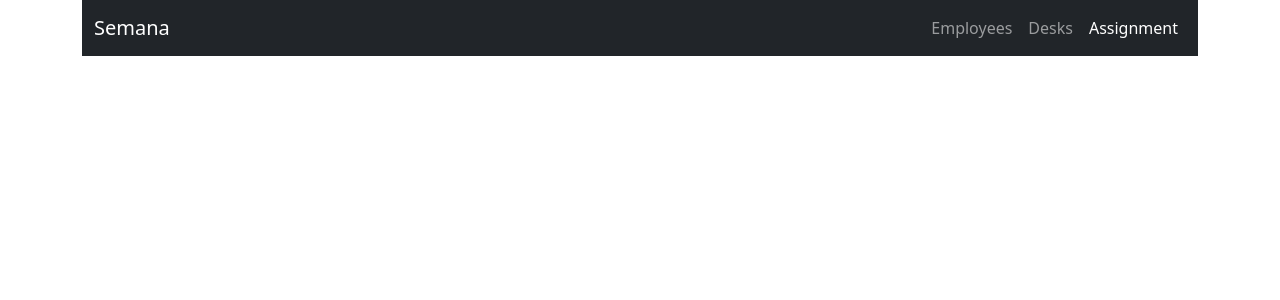
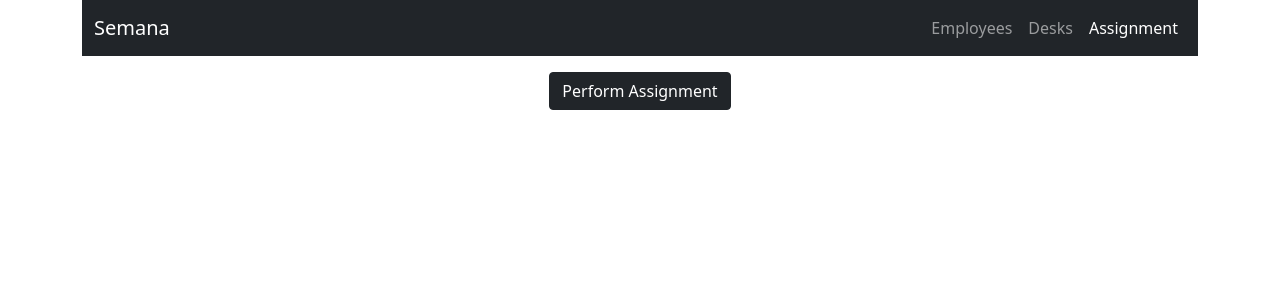
Before and after one commit to semana-io/hack-me, a React (Create React App) app: page /assignment in a window 1280 px wide. Shown: the top 300 px of the page. Built offline with nearby package versions, Linux system fonts and the light colour scheme; data requests are answered from the project's data file.

Commit message:
Implement desk assignment

```diff
--- a/package.json
+++ b/package.json
@@ -12,6 +12,7 @@
     "@types/react-dom": "^16.9.8",
     "axios": "^0.21.4",
     "bootstrap": "^5.1.1",
+    "munkres-js": "^1.2.2",
     "prop-types": "^15.7.2",
     "react": "^17.0.1",
     "react-dom": "^17.0.1",
--- a/src/App.tsx
+++ b/src/App.tsx
@@ -7,6 +7,7 @@ import { QueryClient, QueryClientProvider } from 'react-query';
 import Desks from './components/desks';
 import Employees from './components/employees';
 import Navbar from './components/navbar';
+import Assignment from './components/assignment';
 
 const App = () : JSX.Element => {
   const queryClient = new QueryClient();
@@ -22,6 +23,9 @@ const App = () : JSX.Element => {
           <Route exact path="/desks">
             <Desks />
           </Route>
+          <Route exact path="/assignment">
+            <Assignment />
+          </Route>
         </Router>
       </div>
     </QueryClientProvider>
--- /dev/null
+++ b/src/components/assignment.tsx
@@ -0,0 +1,109 @@
+import React, { useState } from 'react';
+import axios, { AxiosResponse } from 'axios';
+import { useQuery } from 'react-query';
+import Button from './generic/button';
+import { Employee } from '../models/employee';
+import { Desk } from '../models/desk';
+import performAssignment from '../utils/assignment';
+import { Assignment as AssignmentType } from '../models/assignment';
+import Table from './generic/table';
+import { FieldsWithLabels } from '../types';
+
+const Assignment = () : JSX.Element => {
+  const {
+    isLoading: isDesksLoading, isError: isDesksError, data: desksData,
+  } = useQuery('fetchDesks', () => axios.get<Desk[]>('http://localhost:3002/desks'));
+
+  const {
+    isLoading: isEmployeesLoading, isError: isEmployeesError, data: employeesData,
+  } = useQuery('fetchEmployees', () => axios.get<Employee[]>('http://localhost:3002/employees'));
+
+  const [assignments, setAssignments] = useState<AssignmentType[] | null>(null);
+  const [unassignedEmployees, setUnassignedEmployees] = useState<Employee[] | null>(null);
+
+  if (isDesksLoading || isEmployeesLoading) {
+    return <div className="spinner-border" />;
+  }
+
+  if (isDesksError || isEmployeesError) {
+    return (
+      <div className="alert alert-danger" role="alert">
+        Error loading the employees data
+      </div>
+    );
+  }
+
+  const employees = (employeesData as AxiosResponse<Employee[]>).data;
+  const desks = (desksData as AxiosResponse<Desk[]>).data;
+
+  const onClick = () => {
+    const result = performAssignment(employees, desks);
+    setAssignments(result.assignments);
+    setUnassignedEmployees(result.unassignedEmployees);
+  };
+
+  const assignmentColumns : FieldsWithLabels<AssignmentType> = [
+    {
+      field: 'employeeFirstName',
+      label: 'First Name',
+    },
+    {
+      field: 'employeeLastName',
+      label: 'Last Name',
+    },
+    {
+      field: 'deskNumber',
+      label: 'Desk Number',
+    },
+    {
+      field: 'deskName',
+      label: 'Desk Name',
+    },
+  ];
+
+  const unassignedEmployeesColumns : FieldsWithLabels<Employee> = [
+    {
+      field: 'firstName',
+      label: 'First Name',
+    },
+    {
+      field: 'lastName',
+      label: 'Last Name',
+    },
+    {
+      field: 'email',
+      label: 'Email',
+    },
+  ];
+
+  return (
+    <>
+      <div className="d-flex justify-content-center m-3">
+        <Button
+          label="Perform Assignment"
+          onClick={onClick}
+        />
+      </div>
+      {assignments && (
+        <>
+          <h3 className="mt-3">Assignments</h3>
+          <Table
+            items={assignments}
+            columns={assignmentColumns}
+          />
+        </>
+      )}
+      {unassignedEmployees && (
+      <>
+        <h3 className="mt-3">Unassigned Employees:</h3>
+        <Table
+          items={unassignedEmployees}
+          columns={unassignedEmployeesColumns}
+        />
+      </>
+      )}
+    </>
+  );
+};
+
+export default Assignment;
--- a/src/components/generic/table.tsx
+++ b/src/components/generic/table.tsx
@@ -6,8 +6,8 @@ import { Item } from '../../types';
 type TableProps<T extends {id: number}, K extends keyof T> = {
   items: Array<T>;
   columns: Array<{ field: K, label: string }>;
-  openModifyModal: (item: Item) => void;
-  deleteItem: (id: number) => Promise<void>;
+  openModifyModal?: (item: Item) => void;
+  deleteItem?: (id: number) => Promise<void>;
 };
 
 const Table = <T extends {id: number}, K extends keyof T>
@@ -18,16 +18,16 @@ const Table = <T extends {id: number}, K extends keyof T>
       <thead>
         <tr>
           {columns.map((column) => <th scope="col" key={`${column.field}`}>{column.label}</th>)}
-          <th scope="col">Modify</th>
-          <th scope="col">Delete</th>
+          {openModifyModal && <th scope="col">Modify</th>}
+          {deleteItem && <th scope="col">Delete</th>}
         </tr>
       </thead>
       <tbody>
         {items.map((item) => (
           <tr key={`${item.id}`}>
             {columns.map((column) => (<td key={`${item.id}-${column.field}`}>{item[column.field]}</td>))}
-            <td><Button label="Modify" onClick={() => openModifyModal(item)} /></td>
-            <td><Button label="Delete" onClick={() => deleteItem(item.id)} /></td>
+            {openModifyModal && <td><Button label="Modify" onClick={() => openModifyModal(item)} /></td>}
+            {deleteItem && <td><Button label="Delete" onClick={() => deleteItem(item.id)} /></td>}
           </tr>
         ))}
       </tbody>
@@ -37,8 +37,13 @@ const Table = <T extends {id: number}, K extends keyof T>
 Table.propTypes = {
   items: PropTypes.arrayOf(PropTypes.object).isRequired,
   columns: PropTypes.arrayOf(PropTypes.object).isRequired,
-  openModifyModal: PropTypes.func.isRequired,
-  deleteItem: PropTypes.func.isRequired,
+  openModifyModal: PropTypes.func,
+  deleteItem: PropTypes.func,
+};
+
+Table.defaultProps = {
+  openModifyModal: undefined,
+  deleteItem: undefined,
 };
 
 export default Table;
--- /dev/null
+++ b/src/models/assignment.ts
@@ -0,0 +1,9 @@
+import { Item } from '../types';
+
+export interface Assignment extends Item {
+  id: number;
+  employeeFirstName: string,
+  employeeLastName: string,
+  deskNumber: number;
+  deskName: string;
+}
--- /dev/null
+++ b/src/types/munkres-js.d.ts
@@ -0,0 +1,4 @@
+declare module 'munkres-js' {
+  declare function computeMunkres(maxtrix: number[][], options?: {padValue: number});
+  export default computeMunkres;
+}
--- /dev/null
+++ b/src/utils/assignment.ts
@@ -0,0 +1,45 @@
+import munkres from 'munkres-js';
+import { Assignment } from '../models/assignment';
+import { Desk } from '../models/desk';
+import { Employee } from '../models/employee';
+
+const performAssignment = (employees: Employee[], desks: Desk[]) : {
+  assignments: Assignment[], unassignedEmployees: Employee[]
+} => {
+  const matrix: number[][] = [];
+  employees.forEach(((employee) => {
+    const preferences: {[x: number]: number} = {};
+    employee.desks?.forEach((desk, index) => { preferences[desk] = -index - 100; });
+    matrix.push(
+      desks.map((desk) => (preferences[desk.id] !== undefined ? preferences[desk.id] : 0)),
+    );
+  }));
+
+  const result = munkres(matrix);
+
+  const assignments : Assignment[] = result.map(
+    (assignment: number[], index: number) : Assignment => (
+      {
+        id: index,
+        employeeFirstName: employees[assignment[0]].firstName,
+        employeeLastName: employees[assignment[0]].lastName,
+        deskName: desks[assignment[1]].name,
+        deskNumber: desks[assignment[1]].number,
+      }
+    ),
+  );
+
+  const assignedEmployees = new Set<number>(
+    result.map((assignment: number[]) => assignment[0]),
+  );
+
+  const unassignedEmployees = employees.filter(
+    (employee, index) => !assignedEmployees.has(index),
+  );
+  return {
+    assignments,
+    unassignedEmployees,
+  };
+};
+
+export default performAssignment;
```
Also changed, not shown: 1 other file (tests, documents, lock files or other folders).
